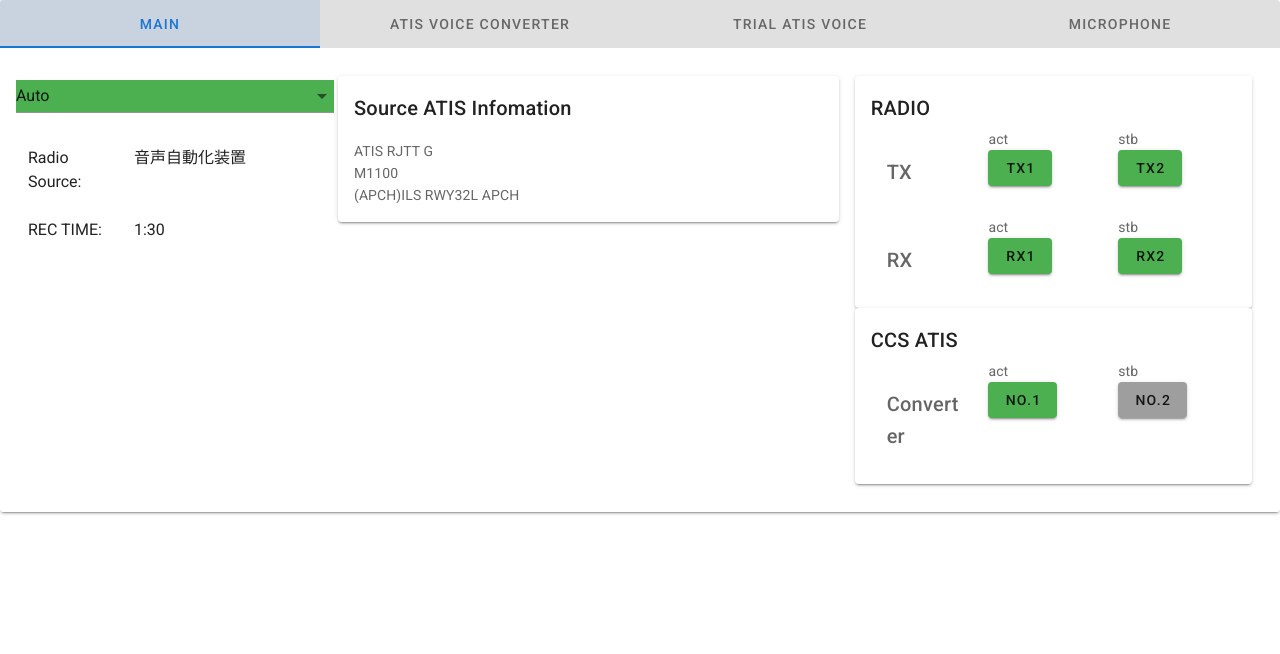
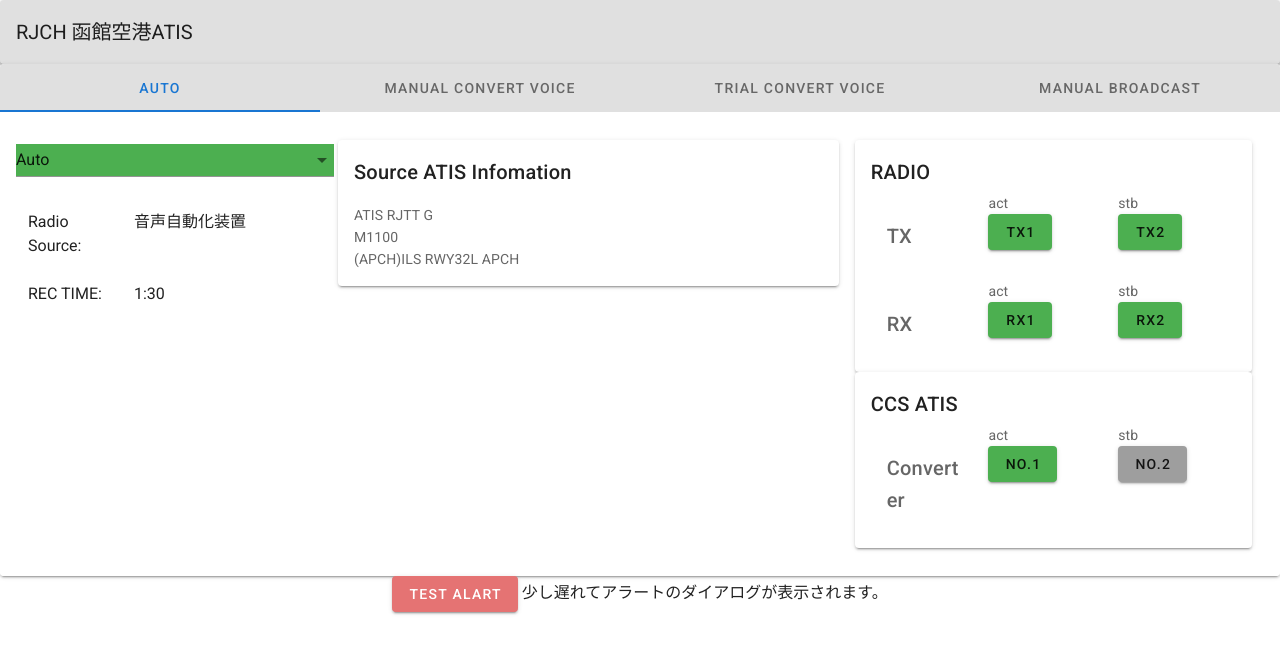
Before and after one commit to anquess/atis, a Vue app: page / in a window 1280 px wide. Shown: the top 654 px of the page. Built offline with nearby package versions, Linux system fonts and the light colour scheme.

Commit message:
アラートダイアログの追加、タグ名の変更 情報官から変更要望

```diff
--- a/src/App.vue
+++ b/src/App.vue
@@ -1,5 +1,10 @@
 <template>
   <v-app>
+  <v-card>
+    <v-toolbar color="grey lighten-2">
+      <v-toolbar-title>RJCH 函館空港ATIS</v-toolbar-title>
+    </v-toolbar>
+  </v-card>
   <v-card>
       <v-tabs
         v-model="tabs"
@@ -8,29 +13,29 @@
       >
       <v-tabs-slider></v-tabs-slider>
       <v-tab
-        href="#main"
+        href="#AUTO"
       >
-        MAIN
+        AUTO
       </v-tab>
       <v-tab
         href="#atis_voice"
       >
-        ATIS Voice Converter
+        Manual Convert Voice
       </v-tab>
       <v-tab
         href="#atis_watch"
       >
-        Trial ATIS Voice
+        Trial Convert Voice
       </v-tab>
       <v-tab
         href="#rec_play"
       >
-        Microphone
+        Manual BroadCast
       </v-tab>
     </v-tabs>
 
     <v-tabs-items v-model="tabs">
-      <v-tab-item value="main">
+      <v-tab-item value="AUTO">
         <Main/>
       </v-tab-item>
       <v-tab-item value="atis_voice">
@@ -48,13 +53,26 @@
       </v-tab-item>
     </v-tabs-items>
   </v-card>
-
+    <div class="text-center">
+    <v-dialog
+      v-model="dialog"
+      width="500"
+    >
+      <Dialog @close="close" />
+    </v-dialog>
+    <v-btn color="red lighten-2" dark @click="open">
+      Test Alart
+    </v-btn>
+      少し遅れてアラートのダイアログが表示されます。
+    </div>
   </v-app>
 </template>
 
 <script>
 import Main from './components/Main';
 import Microphone from './components/Microphone.vue';
+import Dialog from './components/Dialog.vue';
+
 
 export default {
   name: 'App',
@@ -62,11 +80,24 @@ export default {
   components: {
     Main,
     Microphone,
+    Dialog,
   },
 
   data: () => ({
       tabs: null,
       text: 'aaa',
+      dialog: false,
   }),
+  methods:{
+    open:function(){
+      window.setTimeout( this.delay_open, 3000);
+    },
+    close:function(){
+      this.dialog=false;
+    },
+    delay_open:function(){
+      this.dialog=true;
+    },
+  }
 };
 </script>
--- /dev/null
+++ b/src/components/Dialog.vue
@@ -0,0 +1,40 @@
+<template>
+    <v-card>
+    <v-card-title class="text-h5 grey lighten-2">
+        RADIO TX2 ALARM
+    </v-card-title>
+    <v-card-text>
+        11:20 RADIO TX2 SHUT DOWN
+    </v-card-text>
+
+    <v-divider></v-divider>
+
+    <v-card-actions>
+        <v-spacer></v-spacer>
+        <v-btn
+        color="primary"
+        text
+        @click="close"
+        >
+        close
+        </v-btn>
+    </v-card-actions>
+    </v-card>
+</template>
+
+<script>
+  export default {
+    name: 'Dialog',
+    data: () => ({
+    }),
+    methods:{
+      close:function(){
+        this.$emit('close');
+      }
+    },
+    watch:{
+    },
+  }
+</script>
+<style>
+</style>
```
